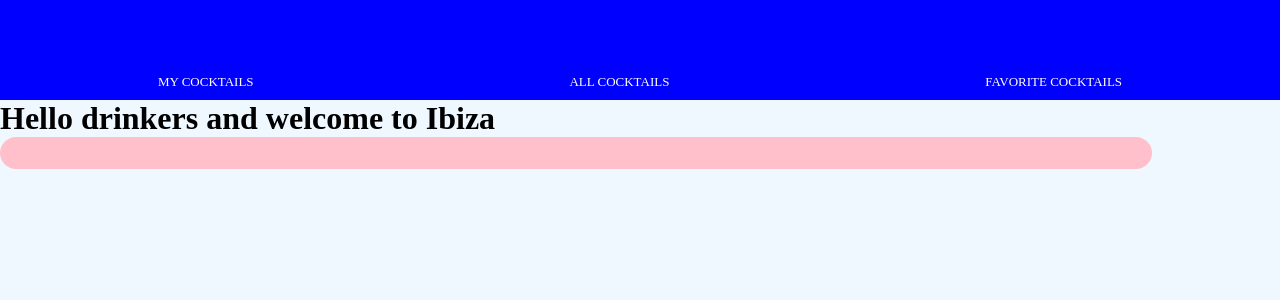
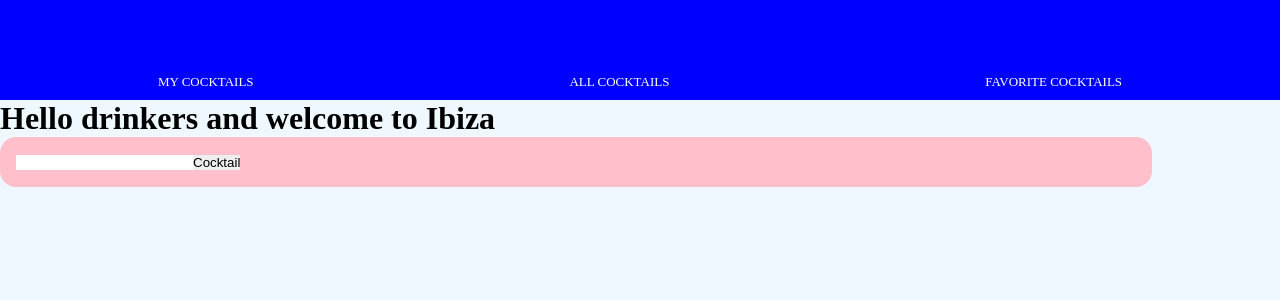
Before and after one commit to Vivy/ibiza, a React (Vite) app: page / in a window 1280 px wide. Shown: the top 300 px of the page. Built offline with nearby package versions, Linux system fonts and the light colour scheme; no server answers.

Commit message:
feat: search for a cocktail

```diff
--- a/package.json
+++ b/package.json
@@ -10,6 +10,7 @@
   },
   "dependencies": {
     "axios": "^1.2.0",
+    "formik": "^2.2.9",
     "react": "^18.2.0",
     "react-dom": "^18.2.0",
     "styled-components": "^5.3.6"
--- /dev/null
+++ b/src/component/search/search.hook.js
@@ -0,0 +1,21 @@
+import { useEffect, useState } from 'react';
+
+export const useSearch = (initialTerm = '') => {
+
+  const [term, setTerm] = useState(initialTerm);
+  const [list, updateList] = useState([]);
+
+  const searchDrink = (drink) => {
+    fetch(`https://www.thecocktaildb.com/api/json/v1/1/search.php?s=${drink}`)
+      .then((results) => results.json())
+      .then((data) => {
+        updateList(data.drinks);
+      });
+  };
+
+  useEffect(() => {
+    searchDrink(term);
+  }, [term]);
+
+  return [list, setTerm]
+}
--- a/src/component/search/search.jsx
+++ b/src/component/search/search.jsx
@@ -1,49 +1,31 @@
-import axios from 'axios';
-import { useCallback, useEffect, useState } from 'react';
+import { Field, Form, Formik } from 'formik';
+import { useSearch } from './search.hook';
 import * as S from './search.style';
 
-const Search = ({ children }) => {
-  // const [loading, setLoading] = useState(false);
-  // const [data, setData] = useState([]);
+const Search = () => {
+  const [list, setTerm] = useSearch('');
 
-  // const cocktail = (parametri) => {
-  //   setData(parametri);
-  // };
-  // const url =
-  //   'https://www.thecocktaildb.com/api/json/v1/1/search.php?s=margarita';
-
-  // const fetchCocktail = useCallback(() => {
-  //   setLoading(true);
-
-  //   axios
-  //     .get(url)
-  //     .then((res) => {
-  //       console.log(res.data);
-  //     })
-  //     .catch((e) => console.log(e))
-  //     .finally(() => setLoading(false));
-  // }, []);
-
-  // useEffect(() => {
-  //   fetchCocktail();
-  // }, [fetchCocktail]);
-  const [cocktail, setCocktail] = useState([]);
-
-  useEffect(() => {
-    const anotherOne = (iar) => {
-      setCocktail(iar);
-    };
-
-    fetch('https://www.thecocktaildb.com/api/json/v1/1/random.php')
-      .then((results) => results.json())
-      .then((data) => {
-        setCocktail(data.drinks);
-      });
-  }, []);
+  const onSubmit = (values) => {
+    setTerm(values.term);
+  };
 
   return (
     <S.Search>
-      {cocktail.map((drink) => {
+      <Formik
+        initialValues={{
+          term: '',
+        }}
+        onSubmit={onSubmit}
+      >
+        {() => (
+          <Form>
+            <Field name='term' />
+            <button type='submit'> Cocktail</button>
+          </Form>
+        )}
+      </Formik>
+
+      {list.map((drink) => {
         const {
           idDrink,
           strDrink,
@@ -61,13 +43,9 @@ const Search = ({ children }) => {
             />
             <h3>{strCategory}</h3>
             <p>{strInstructions}</p>
-            {/* <button onClick={refresh()}>New Random Cocktail</button> */}
           </div>
         );
       })}
-      {/* <input type='text' placeholder='Type a cocktail name...' id='user-inp' /> */}
-      {/* <button onClick={fetchCocktail}>Search</button> */}
-      {/* <div>{cocktail(() => [])}</div> */}
     </S.Search>
   );
 };
```
Also changed, not shown: 1 other file (tests, documents, lock files or other folders).
